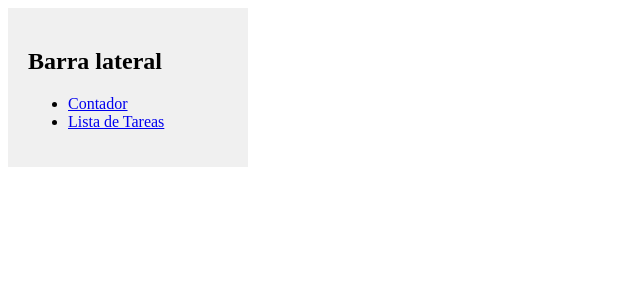
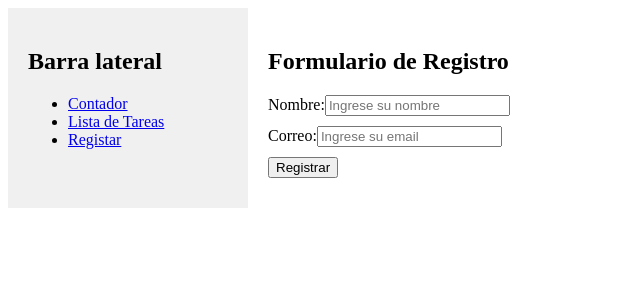
Before and after one commit to XOfili/ProyectoVue1, a Vue app: page /registrar in a window 1280 px wide. Shown: the top 300 px of the page, without its empty margins (0-640 px from the left). Built offline with nearby package versions, Linux system fonts and the light colour scheme.

Commit message:
Instala Vee-Validate. Crea Módulos

```diff
--- a/package.json
+++ b/package.json
@@ -10,7 +10,9 @@
     "lint": "eslint . --fix"
   },
   "dependencies": {
+    "@vee-validate/yup": "^4.15.0",
     "pinia": "^3.0.1",
+    "vee-validate": "^4.15.0",
     "vue": "^3.5.13",
     "vue-router": "^4.5.0"
   },
--- a/src/components/Sidebar.vue
+++ b/src/components/Sidebar.vue
@@ -4,6 +4,8 @@
         <ul>
             <li> <router-link to="/contador">Contador</router-link> </li>
             <li> <router-link to="/lista-de-tareas">Lista de Tareas</router-link> </li>
+            <li> <router-link to="/registrar">Registar</router-link> </li>
+
         </ul>
     </div>
 </template>
--- /dev/null
+++ b/src/modules/registro/schemas/validationSchema.js
@@ -0,0 +1,6 @@
+import * as yup from 'yup';
+
+export const schema = yup.object({
+    nombre: yup.string().required(),
+    email: yup.string().email().required(),
+});
--- /dev/null
+++ b/src/modules/registro/views/RegistrarView.vue
@@ -0,0 +1,35 @@
+<template>
+    <div>
+        <h2>Formulario de Registro</h2>
+        <Form :validation-schema="schema" @submit="onSubmit">
+            <div class="form">
+                <label for="nombre">Nombre:</label>
+                <Field type="text" name="nombre" placeholder="Ingrese su nombre" id="nombre" />
+                <ErrorMessage name="nombre"></ErrorMessage>
+            </div>
+            <div class="form">
+                <label for="correo">Correo:</label>
+                <Field type="email" name="email" placeholder="Ingrese su email" id="correo" />
+                <ErrorMessage name="email"></ErrorMessage>
+            </div>
+            <div class="form">
+                <button type="submit">Registrar</button>
+            </div>
+        </Form>
+    </div>
+</template>
+
+<script setup>
+import {Form, Field, ErrorMessage} from 'vee-validate'
+import { schema } from '../schemas/validationSchema';
+
+const onSubmit = () => {
+    console.log('Se ha enviado el formulario')
+}
+</script>
+
+<style scoped>
+.form {
+    margin-bottom: 10px;
+}
+</style>
--- a/src/router/index.js
+++ b/src/router/index.js
@@ -11,12 +11,17 @@
     {
       path: '/contador',
       name: 'contador',
-      component: () => import('../components/Contador.vue'),
+      component: () => import('../modules/contador/components/Contador.vue'),
     },
     {
       path: '/lista-de-tareas',
       name: 'ListaDeTareas',
-      component: () => import('../components/ListaDeTareas.vue'),
+      component: () => import('../modules/listaDeTareas/components/ListaDeTareas.vue'),
+    },
+    {
+      path: '/registrar',
+      name: 'registrar',
+      component: () => import('../modules/registro/views/RegistrarView.vue'),
     },
   ],
 })
```
Also changed, not shown: src/modules/contador/components/Contador.vue (renamed from src/components/Contador.vue), src/modules/listaDeTareas/components/ListaDeTareas.vue (renamed from src/components/ListaDeTareas.vue), 1 other file (tests, documents, lock files or other folders).
